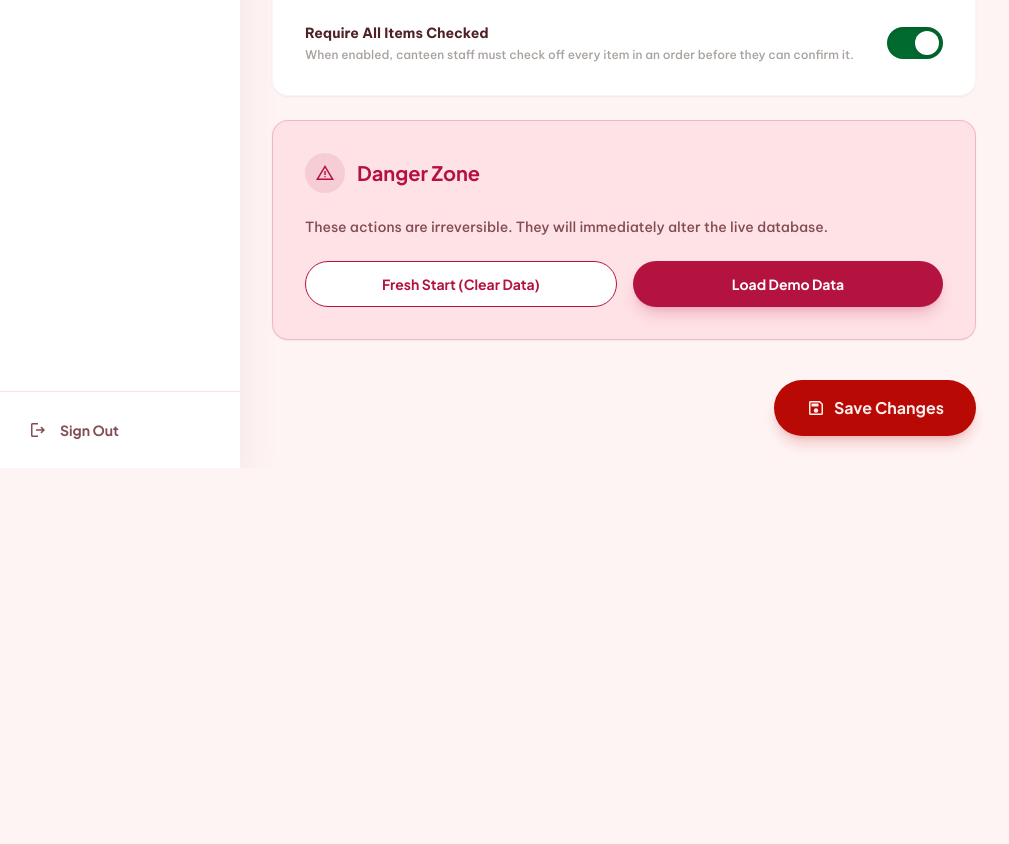
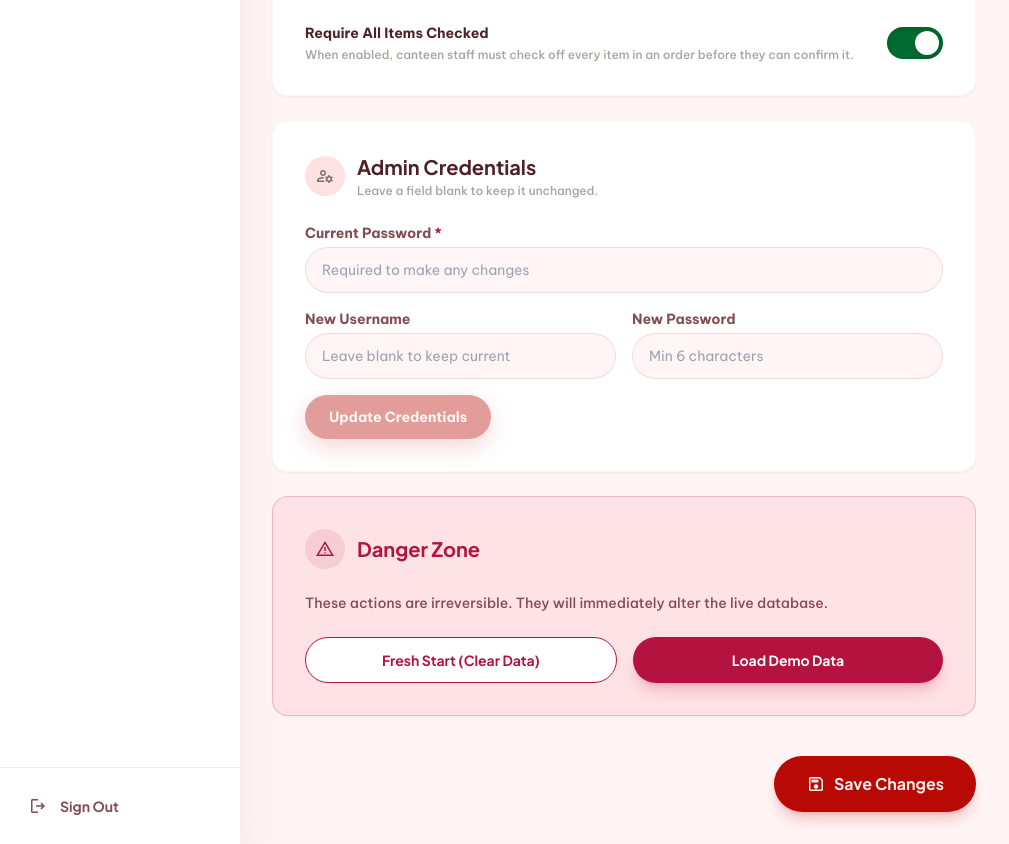
Before and after one commit to Rivera-C598/CanteenKiosk, a Next.js app: page /admin/settings in a window 1280 px wide. Shown: the part 1349-2193 px from the top of the page, without its empty margins (0-1009 px from the left). Before the commit the page ends 1817 px from the top, so only its background shows below. Built offline with nearby package versions, Linux system fonts and the light colour scheme.

Commit message:
add admin credentials change in settings

```diff
--- a/src/app/admin/settings/page.tsx
+++ b/src/app/admin/settings/page.tsx
@@ -21,6 +21,27 @@ export default function SettingsPage() {
   const [saving, setSaving] = useState(false)
   const [saved, setSaved] = useState(false)
   const [resetModal, setResetModal] = useState<{ isOpen: boolean; action: 'clear' | 'seed' | null; input: string; error: string; success?: boolean }>({ isOpen: false, action: null, input: '', error: '' })
+  const [creds, setCreds] = useState({ currentPassword: '', newUsername: '', newPassword: '' })
+  const [credsSaving, setCredsSaving] = useState(false)
+  const [credsMsg, setCredsMsg] = useState<{ text: string; error: boolean } | null>(null)
+
+  const saveCreds = async () => {
+    setCredsSaving(true)
+    setCredsMsg(null)
+    const res = await fetch('/api/admin/credentials', {
+      method: 'PATCH',
+      headers: { 'Content-Type': 'application/json' },
+      body: JSON.stringify(creds),
+    })
+    const data = await res.json()
+    if (res.ok) {
+      setCredsMsg({ text: 'Credentials updated', error: false })
+      setCreds({ currentPassword: '', newUsername: '', newPassword: '' })
+    } else {
+      setCredsMsg({ text: data.error ?? 'Failed', error: true })
+    }
+    setCredsSaving(false)
+  }
 
   useEffect(() => {
     fetch('/api/settings').then(r => r.json()).then(data => {
@@ -260,6 +281,63 @@ export default function SettingsPage() {
           </div>
         </section>
 
+        {/* Admin Credentials */}
+        <section className="bg-surface-container-lowest rounded-2xl shadow-sm border border-outline-variant/10 p-8">
+          <div className="flex items-center gap-3 mb-6">
+            <div className="w-10 h-10 bg-surface-container flex justify-center items-center rounded-xl text-stone-500">
+              <Icon name="manage_accounts" size={20} />
+            </div>
+            <div>
+              <h3 className="font-headline font-bold text-on-surface text-xl">Admin Credentials</h3>
+              <p className="text-xs text-stone-400 font-medium mt-0.5">Leave a field blank to keep it unchanged.</p>
+            </div>
+          </div>
+          <div className="space-y-4">
+            <div>
+              <label className="text-sm font-bold text-on-surface-variant mb-1 block">Current Password <span className="text-error">*</span></label>
+              <input
+                type="password"
+                value={creds.currentPassword}
+                onChange={e => setCreds(c => ({ ...c, currentPassword: e.target.value }))}
+                placeholder="Required to make any changes"
+                className="w-full bg-surface-container-low/50 border border-outline-variant/30 rounded-xl px-4 py-3 text-sm focus:outline-none focus:ring-2 focus:ring-primary/30"
+              />
+            </div>
+            <div className="grid grid-cols-1 md:grid-cols-2 gap-4">
+              <div>
+                <label className="text-sm font-bold text-on-surface-variant mb-1 block">New Username</label>
+                <input
+                  type="text"
+                  value={creds.newUsername}
+                  onChange={e => setCreds(c => ({ ...c, newUsername: e.target.value }))}
+                  placeholder="Leave blank to keep current"
+                  className="w-full bg-surface-container-low/50 border border-outline-variant/30 rounded-xl px-4 py-3 text-sm focus:outline-none focus:ring-2 focus:ring-primary/30"
+                />
+              </div>
+              <div>
+                <label className="text-sm font-bold text-on-surface-variant mb-1 block">New Password</label>
+                <input
+                  type="password"
+                  value={creds.newPassword}
+                  onChange={e => setCreds(c => ({ ...c, newPassword: e.target.value }))}
+                  placeholder="Min 6 characters"
+                  className="w-full bg-surface-container-low/50 border border-outline-variant/30 rounded-xl px-4 py-3 text-sm focus:outline-none focus:ring-2 focus:ring-primary/30"
+                />
+              </div>
+            </div>
+            {credsMsg && (
+              <p className={`text-sm font-medium ${credsMsg.error ? 'text-error' : 'text-secondary'}`}>{credsMsg.text}</p>
+            )}
+            <button
+              onClick={saveCreds}
+              disabled={credsSaving || !creds.currentPassword || (!creds.newUsername && !creds.newPassword)}
+              className="bg-primary text-on-primary px-6 py-3 rounded-xl font-bold text-sm shadow-primary-glow active:scale-95 disabled:opacity-40 transition-all"
+            >
+              {credsSaving ? 'Saving…' : 'Update Credentials'}
+            </button>
+          </div>
+        </section>
+
         {/* Danger Zone */}
         <section className="bg-error-container/10 rounded-2xl shadow-sm border border-error/20 p-8 mt-8">
           <div className="flex items-center gap-3 mb-6">
--- /dev/null
+++ b/src/app/api/admin/credentials/route.ts
@@ -0,0 +1,51 @@
+import { NextRequest, NextResponse } from 'next/server'
+import { cookies } from 'next/headers'
+import { getIronSession } from 'iron-session'
+import { prisma } from '@/lib/prisma'
+import { sessionOptions, SessionData } from '@/lib/session'
+import bcrypt from 'bcryptjs'
+
+export async function PATCH(request: NextRequest) {
+  const cookieStore = await cookies()
+  const session = await getIronSession<SessionData>(cookieStore, sessionOptions)
+  if (!session.isLoggedIn || !session.userId) {
+    return NextResponse.json({ error: 'Unauthorized' }, { status: 401 })
+  }
+
+  const { currentPassword, newUsername, newPassword } = await request.json()
+
+  if (!currentPassword) {
+    return NextResponse.json({ error: 'Current password required' }, { status: 400 })
+  }
+  if (!newUsername && !newPassword) {
+    return NextResponse.json({ error: 'Provide a new username or password' }, { status: 400 })
+  }
+
+  const user = await prisma.adminUser.findUnique({ where: { id: session.userId } })
+  if (!user) return NextResponse.json({ error: 'User not found' }, { status: 404 })
+
+  const valid = await bcrypt.compare(currentPassword, user.passwordHash)
+  if (!valid) return NextResponse.json({ error: 'Current password incorrect' }, { status: 401 })
+
+  if (newUsername && newUsername !== user.username) {
+    const taken = await prisma.adminUser.findUnique({ where: { username: newUsername } })
+    if (taken) return NextResponse.json({ error: 'Username already taken' }, { status: 409 })
+  }
+
+  const updateData: Record<string, string> = {}
+  if (newUsername) updateData.username = newUsername
+  if (newPassword) {
+    if (newPassword.length < 6) return NextResponse.json({ error: 'Password must be at least 6 characters' }, { status: 400 })
+    updateData.passwordHash = await bcrypt.hash(newPassword, 10)
+  }
+
+  await prisma.adminUser.update({ where: { id: session.userId }, data: updateData })
+
+  // Update session if username changed
+  if (newUsername) {
+    session.username = newUsername
+    await session.save()
+  }
+
+  return NextResponse.json({ ok: true })
+}
```
